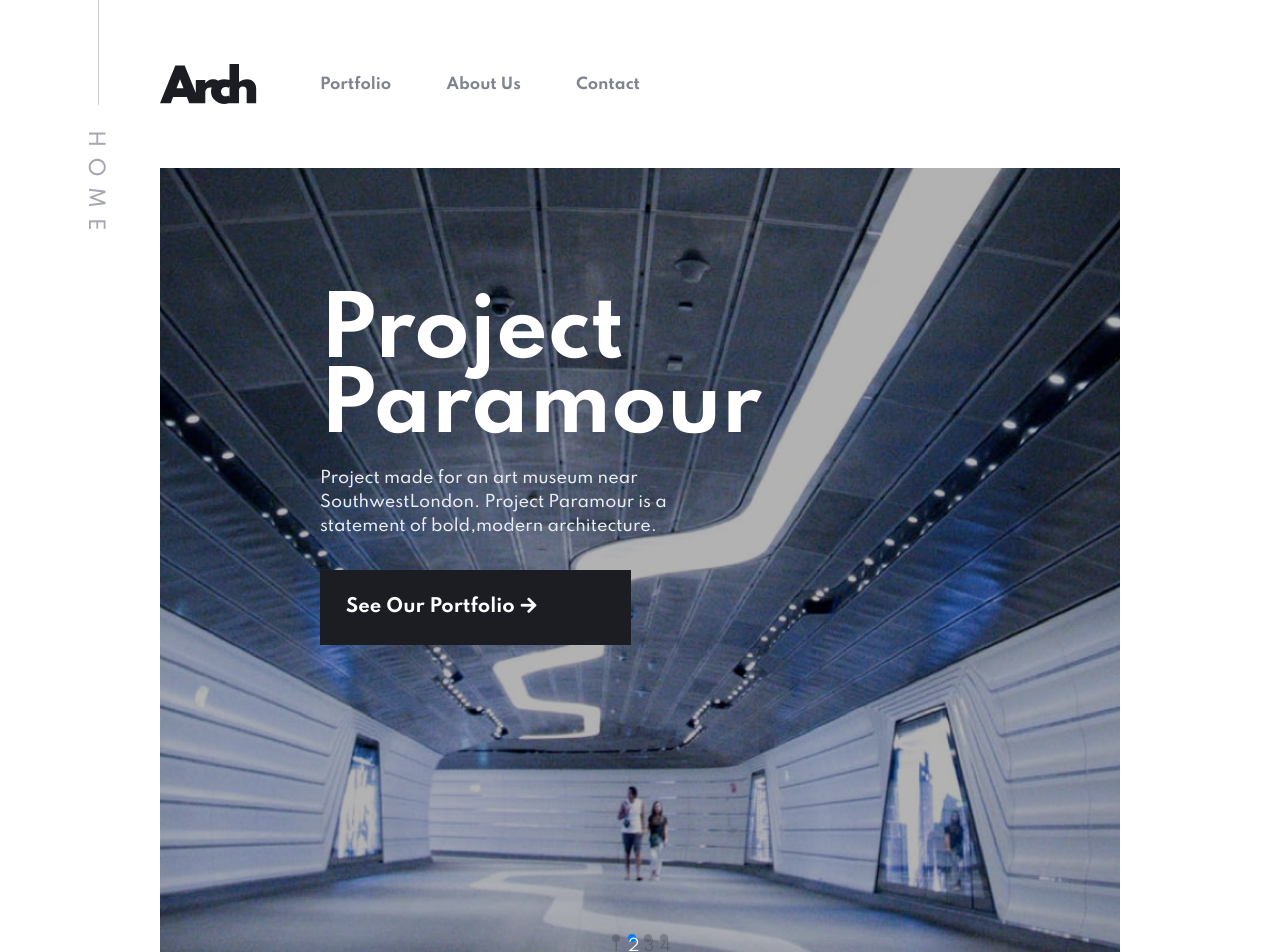
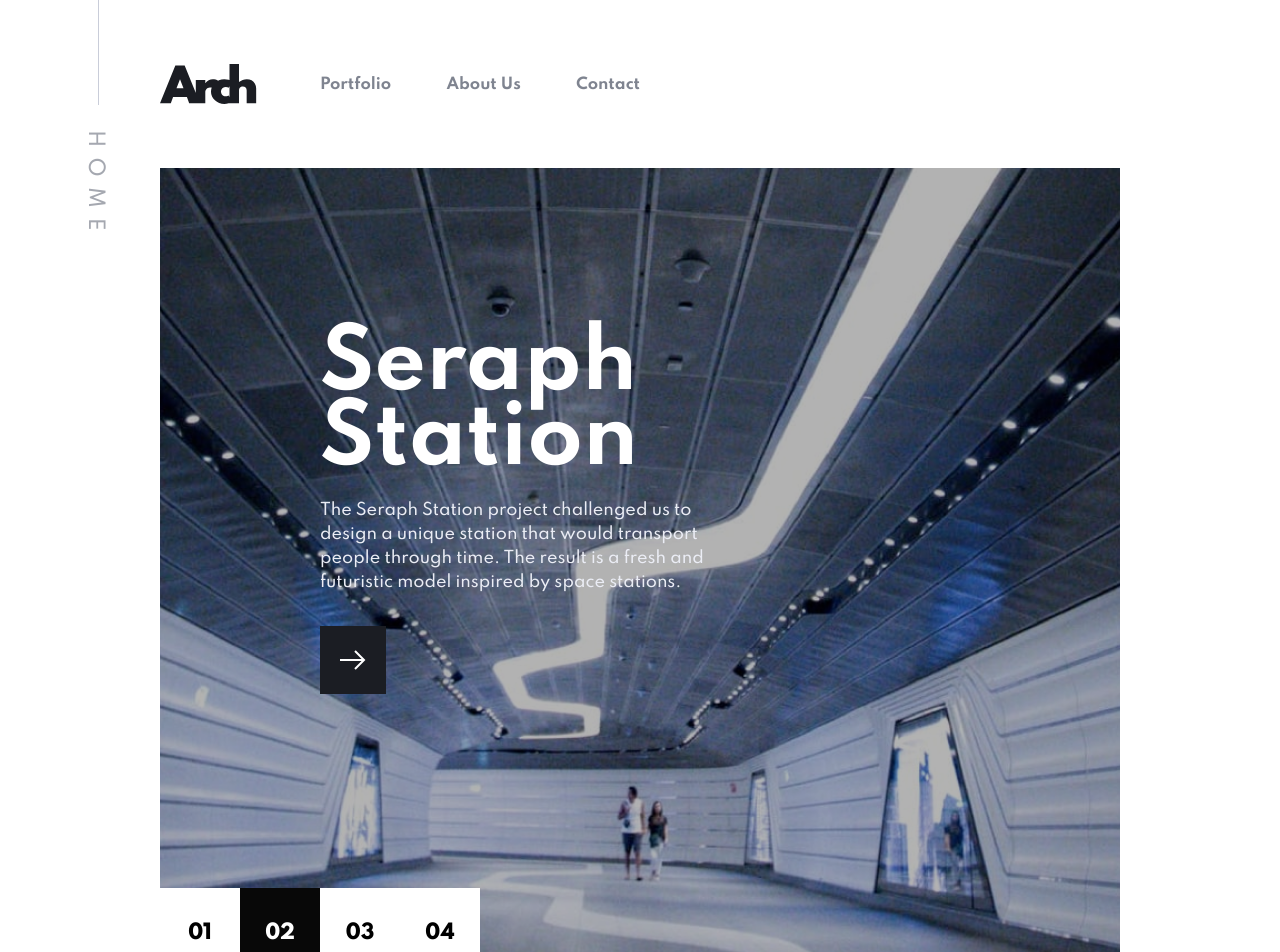
Before and after one commit to keys78/arch-studio, a React (Create React App) app: page / in a window 1280 px wide. Shown: the top 952 px of the page. Built offline with nearby package versions, Linux system fonts and the light colour scheme.

Commit message:
swiper implementation done

```diff
--- a/src/Contact.js
+++ b/src/Contact.js
@@ -9,13 +9,14 @@ const Contact = () => {
     const [name, setName] = useState('')
     const [email, setEmail] = useState('')
     const [message, setMessage] = useState('')
+    const [errorMessage, setErrorMessage] = useState('')
 
     const validateForm = (e) => {
         e.preventDefault();
-        if(name.length < 2 && email.length < 2 && message.length < 2 ) {
-            alert('Fill All Fields')
+        if( name.length < 2 && email.length < 2 && message.length < 2 ) {
+            setErrorMessage('Fill All Fields')
         } else {
-            alert("Submitted")
+            setErrorMessage('Submitted S')
         }
         console.log("HELLO")
     }
@@ -83,8 +84,12 @@ const Contact = () => {
                         <h1 className="sub-header mb-16 text-black">Connect <br></br> With Us</h1>
                     </div>
 
+
                     <form onSubmit={validateForm} className="w-7/12 cd">
-                        <label className="el-label">Name</label>
+                        <div>
+                            <label className="el-label">Name</label>
+                            <p>{ errorMessage }</p>
+                        </div>
                         <input type="text"
                             value={ name } onChange={(e) => setName(e.currentTarget.value)}
                             className="input-group focus:outline-none"
--- a/src/Home.js
+++ b/src/Home.js
@@ -49,11 +49,10 @@ const Home = ({ }) => {
     return (
         <div>
             <Header title="HOME"/>
-            {/* <div className="w-9/12 mx-auto h-screen bg-black"></div> */}
-            <div className="w-9/12 mx-auto"><Swipe /></div>
+            <div className="w-9/12 mx-auto z-auto"><Swipe /></div>
 
 
-            <section className="w-9/12 mx-auto mt-44 ">
+            <section className="w-9/12 mx-auto mt-44">
                 <div className="flex items-end relative pt-24">
                     <div className="absolute text-9xl left-0 top-0 ">
                         <div className="w-full mx-auto">
@@ -61,7 +60,7 @@ const Home = ({ }) => {
                         </div>
                     </div>
                     <div className="w-5/12 ml-60 welcome-area">
-                        <h1 className="sub-header mb-16">Welcome to Arch Studio</h1>
+                        <h1 className="sub-header mb-8 mt-20">Welcome to Arch Studio</h1>
 
                         <p> We have a unique network and skillset to help bring your projects to life.
                             Our small team of highly skilled individuals combined with our large network put us in a strong position
--- a/src/components/Swipe.js
+++ b/src/components/Swipe.js
@@ -1,5 +1,6 @@
 import { Swiper, SwiperSlide } from 'swiper/react';
 import { Link } from 'react-router-dom';
+import { useState } from 'react';
 import SwiperCore, { Navigation, Pagination, A11y, Autoplay  } from 'swiper';
 
 // Import Swiper styles
@@ -12,121 +13,93 @@ import Button from './Button';
 SwiperCore.use([Navigation, Pagination, A11y, Autoplay ]);
 
 const Swipe = () => {
+  const [slides] = useState([
+    {
+        id: 1,
+        name:'Project Paramour',
+        text:'Project made for an art museum near SouthwestLondon. Project Paramour is a statement of bold,modern architecture.',
+        img:'assets/home/desktop/image-hero-paramour.jpg',
+        imgT:'assets/portfolio/tablet/image-hero-paramour.jpg',
+        imgM:'assets/portfolio/mobile/image-hero-paramour.jpg',
+    },
+    {
+        id: 2,
+        name:'Seraph Station',
+        text:' The Seraph Station project challenged us to design a unique station that would transport people through time. The result is a fresh and futuristic model inspired by space stations.',
+        img:'assets/home/desktop/image-hero-seraph.jpg',
+        imgT:'assets/portfolio/tablet/image-hero-seraph.jpg',
+        imgM:'assets/portfolio/mobile/image-hero-seraph.jpg',
+    },
+    {
+        id: 3,
+        name:'Federal II Tower',
+        text:'A sequel theme project for a tower originally built in the 1800s. We achieved this with a striking look of brutal minimalism with modern touches.',
+        img:'assets/home/desktop/image-hero-federal.jpg',
+        imgT:'assets/portfolio/tablet/image-hero-federal.jpg',
+        imgM:'assets/portfolio/mobile/image-hero-federal.jpg',
+    },
+    {
+        id: 4,
+        name:'Trinity Bank Tower',
+        text:'Trinity Bank challenged us to make a concept for a 84 story building located in the middle of a city with a high earthquake frequency. For this project we used curves to blend design and stability to meet our objectives.',
+        img:'assets/home/desktop/image-hero-trinity.jpg',
+        imgT:'assets/portfolio/tablet/image-hero-trinity.jpg',
+        imgM:'assets/portfolio/mobile/image-hero-trinity.jpg',
+    },
+
+]);
+
   const pagination = {
     "clickable": true,
     "renderBullet": function (index, swiper) {
-            return '<span class=\"' + swiper + '\">' + (index + 1) + '</span>';
+            return '<span class=\"' + swiper + '\">' + '0'+(index + 1) + '</span>';
           }
   }
 
 
     return (
         <Swiper
-        // className="mySwiper"
         pagination={pagination}
-        spaceBetween={50}
+        spaceBetween={0}
         slidesPerView={1}
         autoplay={{
-          "delay": 3000,
+          "delay": 4000,
           "disableOnInteraction": false
         }}
         onSlideChange={() => console.log('slide change')}
         onSwiper={(swiper) => console.log(swiper)}
       >
-        <SwiperSlide>
+
+        {(slides.map((slide) => (
+          <SwiperSlide key={slide.id}>
           <div className="h-screen relative w-full bg-red-500">
-              <img src="./assets/home/desktop/image-hero-paramour.jpg" />
+              <img src={ slide.img } />
               <div className="bg-black w-full h-full opacity-30 absolute top-0"></div>
               <div className="absolute w-full h-full top-0 left-0">
                   <div className="w-8/12 mx-auto pt-40">
-                    <div className="w-7/12">
-                      <h1 className="slider-header mb-5"> Project Paramour</h1>
-                      <p className="slider-text mb-8"> Project made for an art museum near SouthwestLondon. Project Paramour is a
-                          statement of bold,modern
-                          architecture.
-                      </p>
+                    <div className="w-8/12">
+                      <h1 className="slider-header mb-5"> { slide.name }</h1>
+                      <p className="slider-text mb-8">{ slide.text }</p>
                       <Link to="/portfolio">
-                        <button className="global-btn w-10/12 flex gap-0 items-center">
+                        {/* <button className="global-btn w-10/12 flex gap-0 items-center">
                           <h1 className="w-8/12"> See Our Portfolio </h1>
                           <h1><i class="fas fa-arrow-right"></i></h1>
-                        </button>
+                        </button> */}
+                        <Button />
                       </Link>
                     </div>
                   </div>
               </div>
           </div>
         </SwiperSlide>
-        <SwiperSlide >
-          <div className="h-screen relative w-full bg-red-500">
-              <img src="./assets/home/desktop/image-hero-seraph.jpg" />
-              <div className="bg-black w-full h-full opacity-30 absolute top-0"></div>
-              <div className="absolute w-full h-full top-0 left-0">
-                  <div className="w-8/12 mx-auto pt-32">
-                    <div className="w-7/12">
-                      <h1 className="slider-header mb-5"> Project Paramour</h1>
-                      <p className="slider-text mb-8"> Project made for an art museum near SouthwestLondon. Project Paramour is a
-                          statement of bold,modern
-                          architecture.
-                      </p>
-                      <Link to="/portfolio">
-                        <button className="global-btn w-10/12 flex gap-0 items-center">
-                          <h1 className="w-8/12"> See Our Portfolio </h1>
-                          <h1><i class="fas fa-arrow-right"></i></h1>
-                        </button>
-                      </Link>
-                    </div>
-                  </div>
-              </div>
-          </div>
-        </SwiperSlide>
-        <SwiperSlide>
-         <div className="h-screen relative w-full bg-red-500">
-              <img src="./assets/home/desktop/image-hero-federal.jpg" />
-              <div className="bg-black w-full h-full opacity-30 absolute top-0"></div>
-              <div className="absolute w-full h-full top-0 left-0">
-                  <div className="w-8/12 mx-auto pt-32">
-                    <div className="w-7/12">
-                      <h1 className="slider-header mb-5"> Project Paramour</h1>
-                      <p className="slider-text mb-8"> Project made for an art museum near SouthwestLondon. Project Paramour is a
-                          statement of bold,modern
-                          architecture.
-                      </p>
-                      <Link to="/portfolio">
-                        <button className="global-btn w-10/12 flex gap-0 items-center">
-                          <h1 className="w-8/12"> See Our Portfolio </h1>
-                          <h1><i class="fas fa-arrow-right"></i></h1>
-                        </button>
-                      </Link>
-                    </div>
-                  </div>
-              </div>
-          </div>
-        </SwiperSlide>
-        <SwiperSlide >
-          <div className="h-screen relative w-full bg-red-500">
-              <img src="./assets/home/desktop/image-hero-trinity.jpg" />
-              <div className="bg-black w-full h-full opacity-30 absolute top-0"></div>
-              <div className="absolute w-full h-full top-0 left-0">
-                  <div className="w-8/12 mx-auto pt-32">
-                    <div className="w-7/12">
-                      <h1 className="slider-header mb-5"> Project Paramour</h1>
-                      <p className="slider-text mb-8"> Project made for an art museum near SouthwestLondon. Project Paramour is a
-                          statement of bold,modern
-                          architecture.
-                      </p>
-                      <Link to="/portfolio">
-                        <button className="global-btn w-10/12 flex gap-0 items-center">
-                          <h1 className="w-8/12"> See Our Portfolio </h1>
-                          <h1><i class="fas fa-arrow-right"></i></h1>
-                        </button>
-                      </Link>
-                    </div>
-                  </div>
-              </div>
-          </div>
-        </SwiperSlide>
+        )))}
+
+
+
 
       </Swiper>
+
+
      );
 }
 
--- a/src/index.css
+++ b/src/index.css
@@ -191,11 +191,7 @@ footer{
   font-size: 1.5rem;
 }
 
-/* .input-holder{
-  border: 2px solid hsl(172, 67%, 45%);
-  border-radius: 5px;
-} */
-
+/* SLIDER */
 
 .slider-header{
   font-size: 80px;
@@ -210,9 +206,6 @@ footer{
   font-weight: 500;
 }
 
-
-
-
  .swiper-slide img {
   display: block;
   width: 100%;
@@ -220,18 +213,31 @@ footer{
   object-fit: cover;
 }
 
- .swiper-slide-pagination-bullet {
-  width: 80px;
-  height: 80px;
-  text-align: center;
-  line-height: 20px;
-  font-size: 12px;
-  color: #000;
-  opacity: 1;
-  background: rgba(0, 0, 0, 0.2);
+.swiper-pagination {
+  position: absolute !important;
+	bottom: 0px !important;
+	width: auto !important;
+	margin: 0 !important;
+}
+
+.swiper-pagination-bullet {
+  width: 80px !important;
+  height: 80px !important;
+  margin: 0 !important;
+  border: none !important;
+  border-radius: 0px !important;
+  padding-top: 30px !important;
+  text-align: center !important;
+  font-size: 20px !important;
+  font-weight: 800 !important;
+  color: rgb(0, 0, 0) !important;
+  opacity: 1 !important;
+  background: rgb(255, 255, 255) !important;
+  transition: background 0.7s ease-in all !important;
 }
 
 .swiper-pagination-bullet-active {
-  color: #fff;
-  background: #ff0000;
+  color: #fff !important;
+  background: #080808 !important;
+  transition: background 0.7s ease-in all !important;
 }
```
Also changed, not shown: 1 other file (tests, documents, lock files or other folders).
